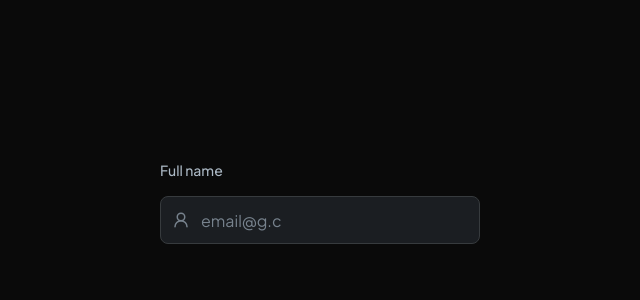
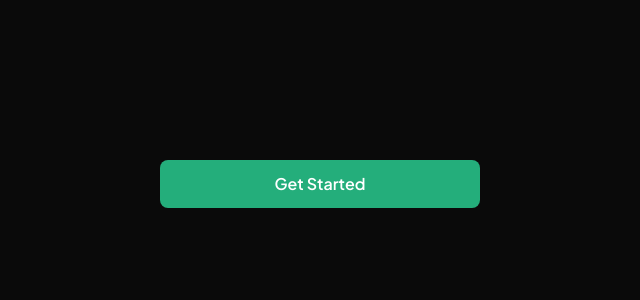
Before and after one commit to EngenMe/patient-management-system-frontend, a Next.js app: page / in a window 1280 px wide. Shown: the top 300 px of the page, without its empty margins (0-640 px from the left). Built offline with nearby package versions, Linux system fonts and the light colour scheme.

Commit message:
Build primary button.

```diff
--- a/app/globals.css
+++ b/app/globals.css
@@ -35,7 +35,7 @@
         --card-foreground: 0 0% 98%; /*#fafafa*/
         --popover: 0 0% 3.9%; /*#0a0a0a*/
         --popover-foreground: 0 0% 98%; /*#fafafa*/
-        --primary: 0 0% 98%; /*#fafafa*/
+        --primary: 158 66% 41%; /*#24AE7C*/
         --primary-foreground: 0 0% 9%; /*#171717*/
         --secondary: 0 0% 14.9%; /*#262626*/
         --secondary-foreground: 0 0% 96.1%; /*#f5f5f5*/
--- a/app/page.tsx
+++ b/app/page.tsx
@@ -1,10 +1,9 @@
-import { Input } from '@/components/InputField';
-import { UserRound } from 'lucide-react';
+import PrimaryButton from '@/components/PrimaryButton';
 
 export default function Home() {
     return (
         <div className="p-40 w-1/2">
-            <Input id="fullName" type="text" placeholder="email@g.c" icon={UserRound} label="Full name" />
+            <PrimaryButton>Get Started</PrimaryButton>
         </div>
     );
 }
@@ -13,3 +12,4 @@ export default function Home() {
 // <Header1>header1</Header1>
 // <Paragraph1>paragraph1</Paragraph1>
 // <Input id="fullName" type="text" placeholder="email@g.c" icon={UserRound} label="Full name" />
+// <PrimaryButton>Get Started</PrimaryButton>
--- /dev/null
+++ b/components/PrimaryButton.tsx
@@ -0,0 +1,14 @@
+import { Button } from './ui/button';
+
+interface Props {
+    children: string;
+}
+
+const PrimaryButton = ({ children }: Props) => {
+    return (
+        <Button className="w-full h-12 rounded-[8px] py-2 px-6 gap-3 font-semibold text-base text-foreground">
+            {children}
+        </Button>
+    );
+};
+export default PrimaryButton;
```
